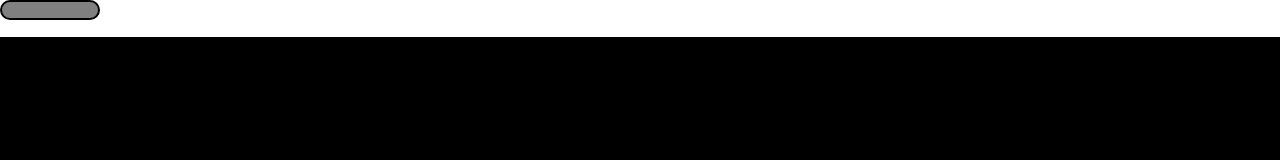
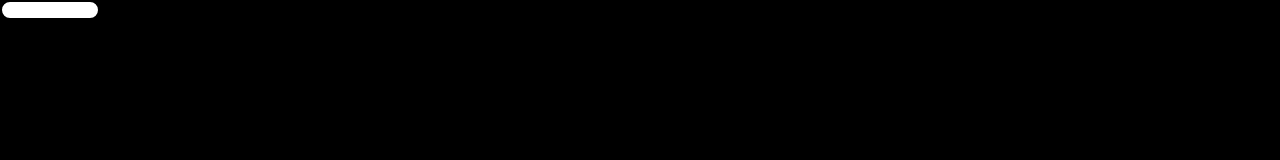
Before and after one commit to butcherdemi/invite, a plain HTML site: page index.html in a window 1280 px wide. Drawn offline with Linux system fonts and the light colour scheme.

Commit message:
Update index.html

```diff
--- a/index.html
+++ b/index.html
@@ -6,9 +6,9 @@
     </head>
 
     <body style="background-color: black; margin: 0;">
-        <div style="width: 100%; height: 37px; background-color: white;">
+        <div style="width: 100%; height: 37px; background-color: black;">
           <a href="https://discord.gg/tzr4c5k9/">
-             <button style="border-radius: 10px; background-color: grey; width: 100px; height: 20px; border: 2px solid black;">
+             <button style="border-radius: 10px; background-color: white; width: 100px; height: 20px; border: 2px solid black;">
              </button>
           </a>
         </div>
```
